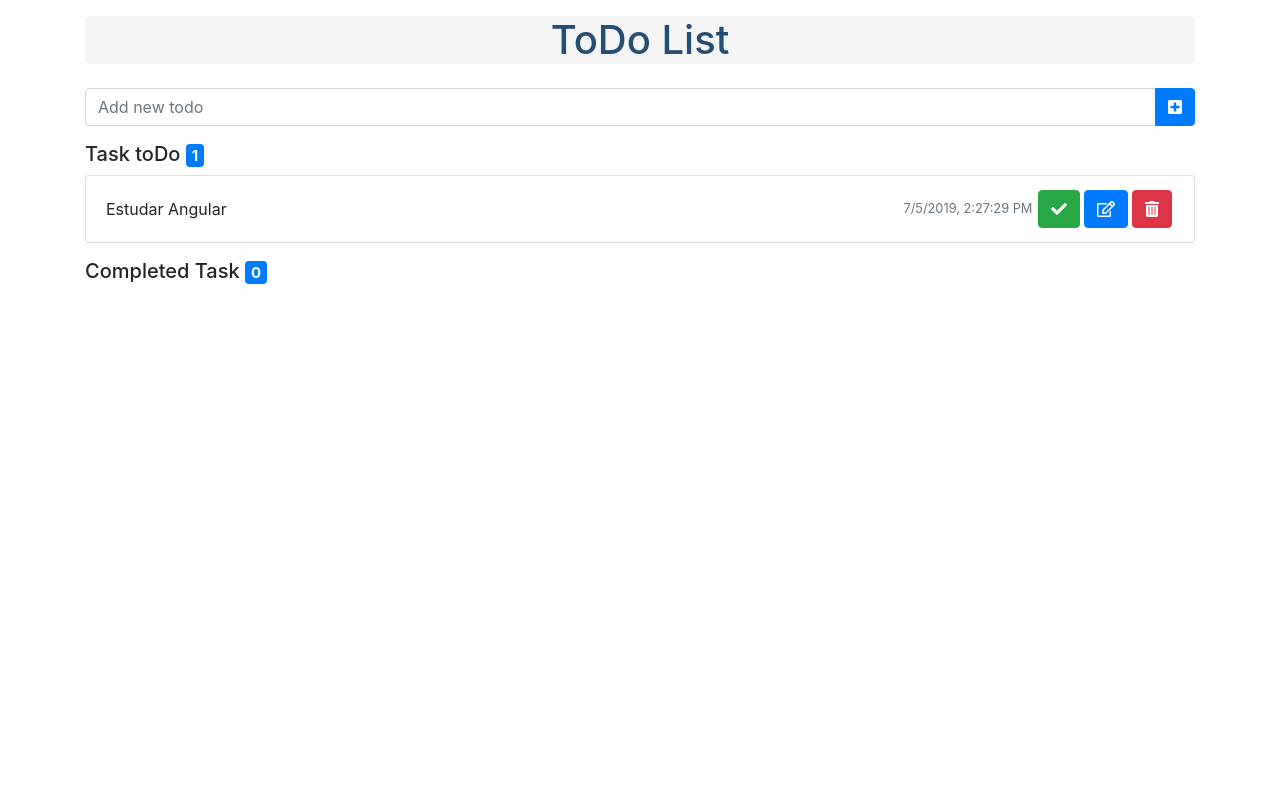
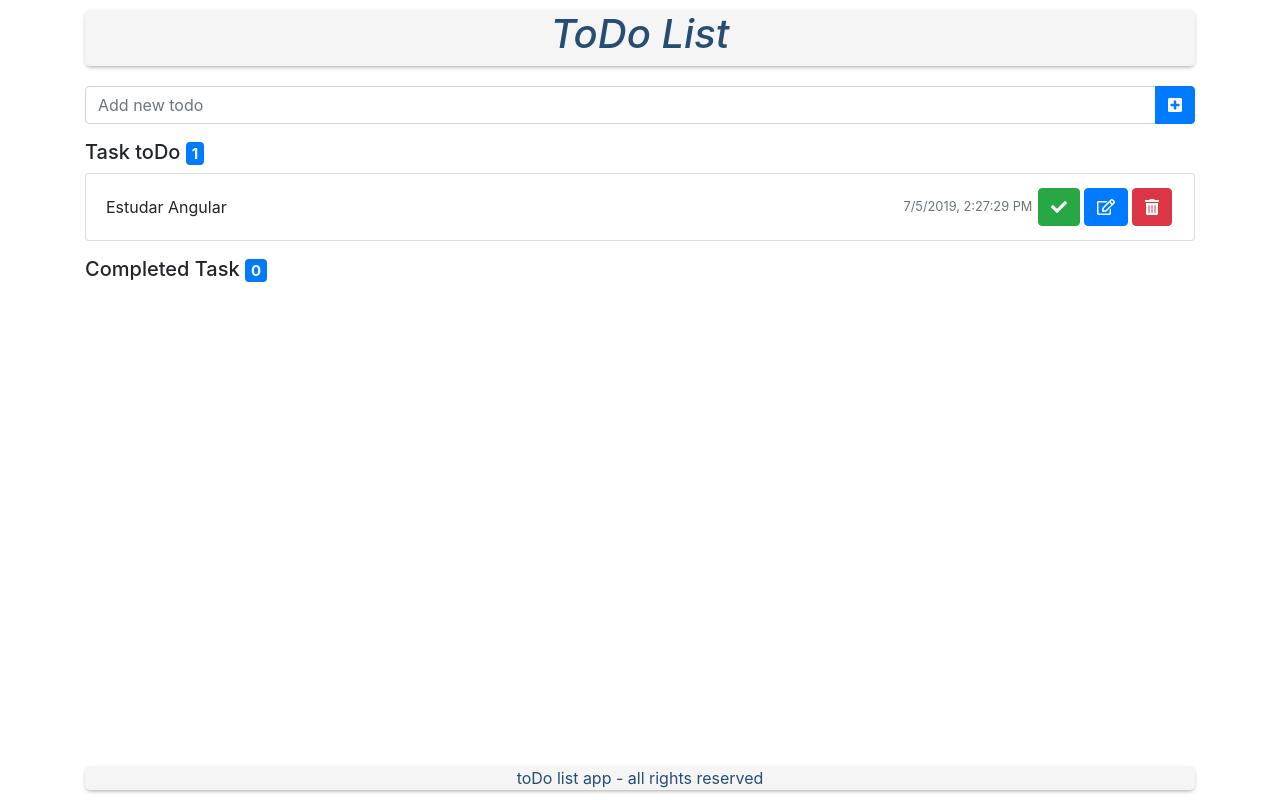
Before and after one commit to marcoaureliorb/toDoListMEAN, an Angular app: page / in a window 1280 px wide. Built offline with nearby package versions, Linux system fonts and the light colour scheme.

Commit message:
Ajustando css

```diff
--- a/src/app/app.service.ts
+++ b/src/app/app.service.ts
@@ -1,5 +1,5 @@
 import { Injectable } from '@angular/core';
-import { ToDo } from './models/todos';
+import { ToDo} from './models/todo';
 
 @Injectable({
   providedIn: 'root'
--- a/src/app/content/content.component.css
+++ b/src/app/content/content.component.css
@@ -1,3 +1,7 @@
+.content{
+    height: 85vh;
+    margin-top: 20px;
+}
 .dateTime{
     color: gray;
     padding: 3px;
--- a/src/app/content/content.component.html
+++ b/src/app/content/content.component.html
@@ -1,4 +1,4 @@
-<p></p>
+<div class="content">
     <form [formGroup]="checkoutForm" (ngSubmit)="onAddToDo(checkoutForm.value)">
     <div class="row">
         <div class="col">
@@ -49,3 +49,4 @@
             </ul>
         </div>
     </div>
+</div>
--- a/src/app/content/content.component.ts
+++ b/src/app/content/content.component.ts
@@ -1,5 +1,5 @@
 import { Component, OnInit } from '@angular/core';
-import { ToDo } from '../models/todos';
+import { ToDo} from '../models/todo';
 import { FormBuilder } from '@angular/forms';
 import { AppService } from '../app.service';
 
--- a/src/app/footer/footer.component.css
+++ b/src/app/footer/footer.component.css
@@ -0,0 +1,7 @@
+.footer{
+    text-align: center;
+    background:whitesmoke;
+    color:  rgb(38, 77, 115);
+    border-radius: 5px;
+    box-shadow: 0 2px 5px -2px grey;
+}
--- a/src/app/footer/footer.component.html
+++ b/src/app/footer/footer.component.html
@@ -0,0 +1,7 @@
+<div class="footer">
+    <div class="row">
+      <div class="col">
+        <span>toDo list app - all rights reserved</span>
+      </div>
+    </div>
+  </div>
--- a/src/app/header/header.component.css
+++ b/src/app/header/header.component.css
@@ -1,6 +1,10 @@
-#title{
+.header{
+    /*height: 10vh;*/
+    margin-top: 10px;
     text-align: center;
-    background-color:whitesmoke;
+    background:whitesmoke;
     color:  rgb(38, 77, 115);
     border-radius: 5px;
+    box-shadow: 0 2px 5px -2px grey;
+    font-style: italic;
 }
--- a/src/app/header/header.component.html
+++ b/src/app/header/header.component.html
@@ -1,6 +1,7 @@
-<p></p>
-<div class="row">
+<div class="header">
+  <div class="row">
     <div class="col">
       <h1 id="title">ToDo List</h1>
     </div>
+  </div>
 </div>
```
Also changed, not shown: src/app/models/todo.ts (renamed from src/app/models/todos.ts). Lines whose indentation alone changed are shown as unchanged.
